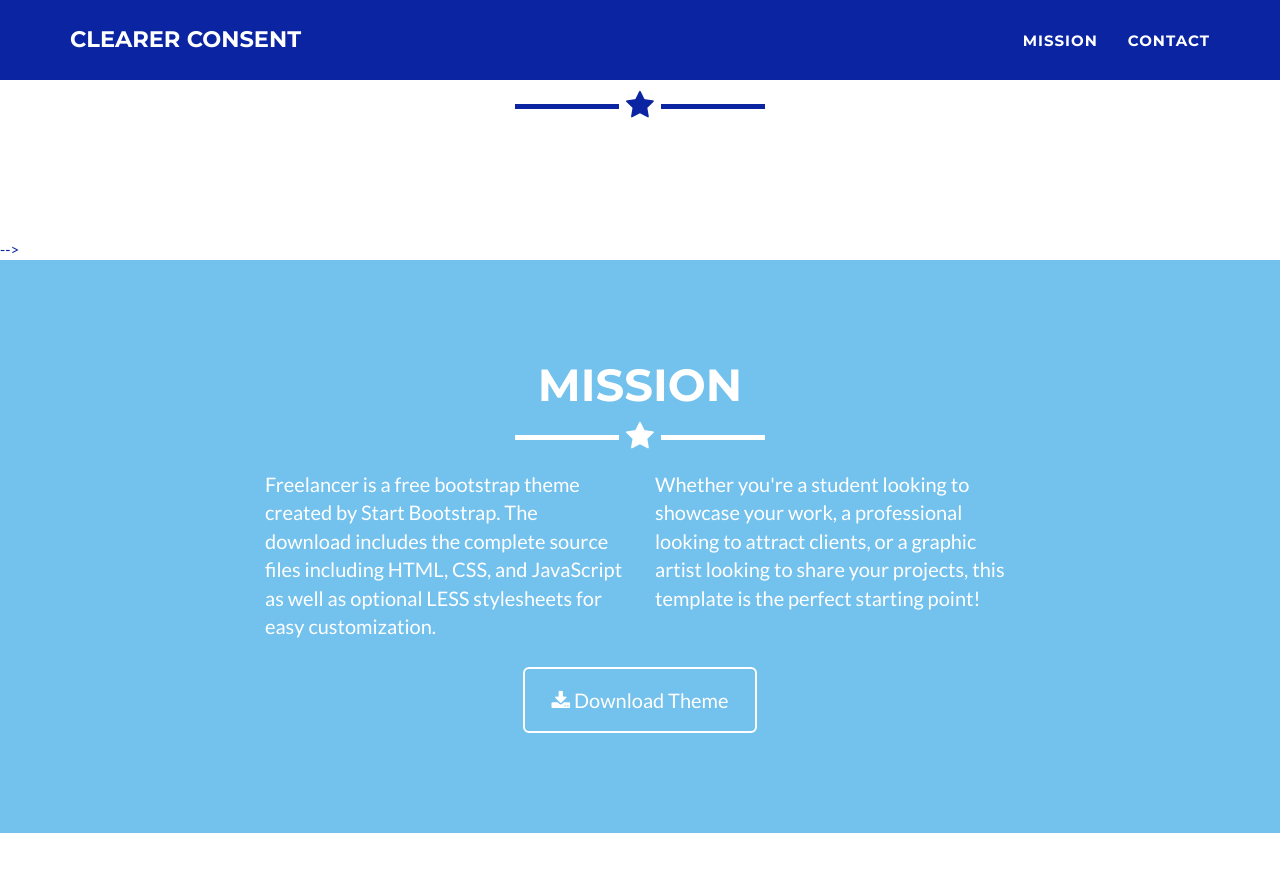
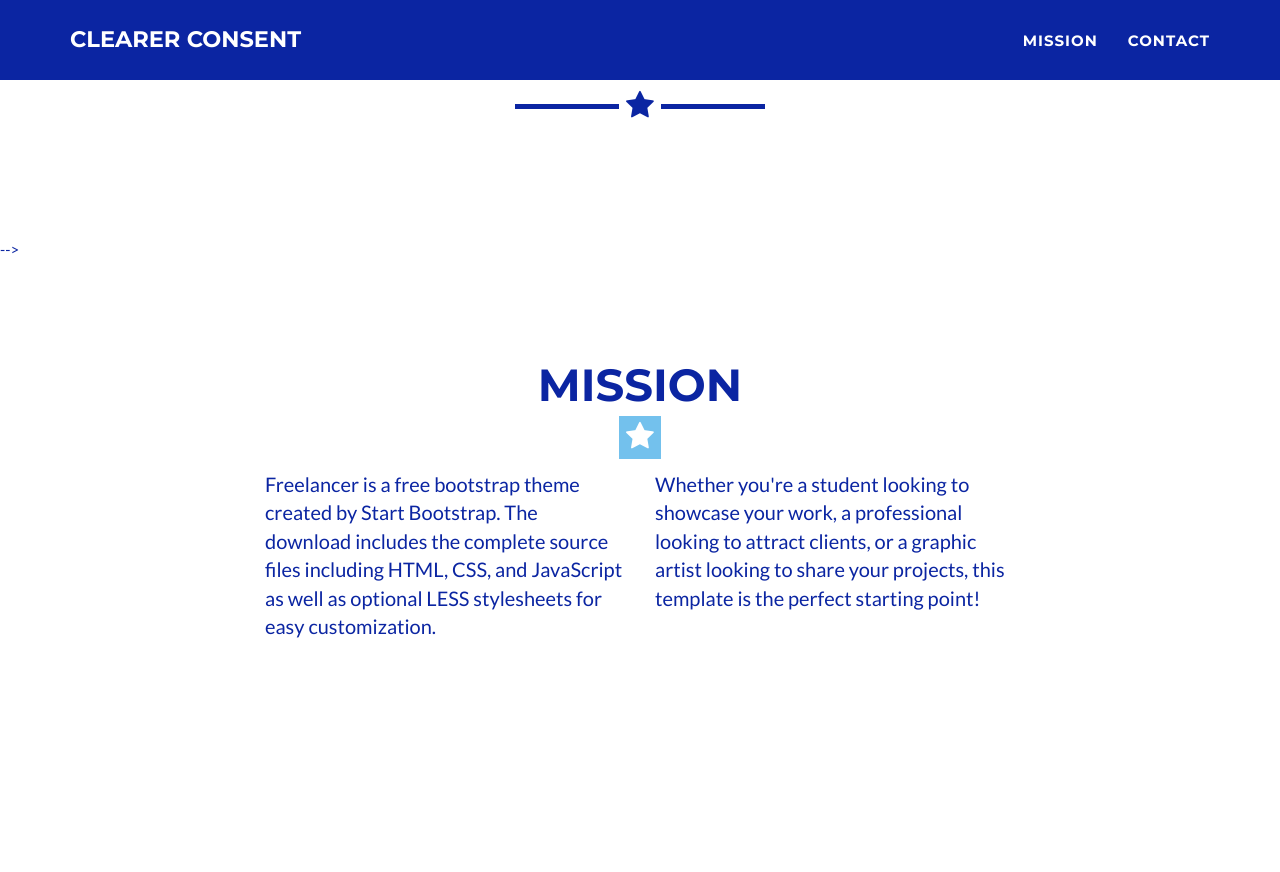
Before and after one commit to ClearerConsent/ClearerConsent.github.io, a Jekyll site: the page built from index.html, in a window 1280 px wide and 900 px high, scrolled down 862 px. Shown: the top 872 px of the window. Built offline with Jekyll 4.4.1, drawn with Linux system fonts in a browser that asks for light colours.

Commit message:
Update mission.html

```diff
--- a/_includes/mission.html
+++ b/_includes/mission.html
@@ -1,5 +1,5 @@
  <!-- Mission Section -->
-    <section class="success" id="about">
+    <section id="mission">
         <div class="container">
             <div class="row">
                 <div class="col-lg-12 text-center">
```
